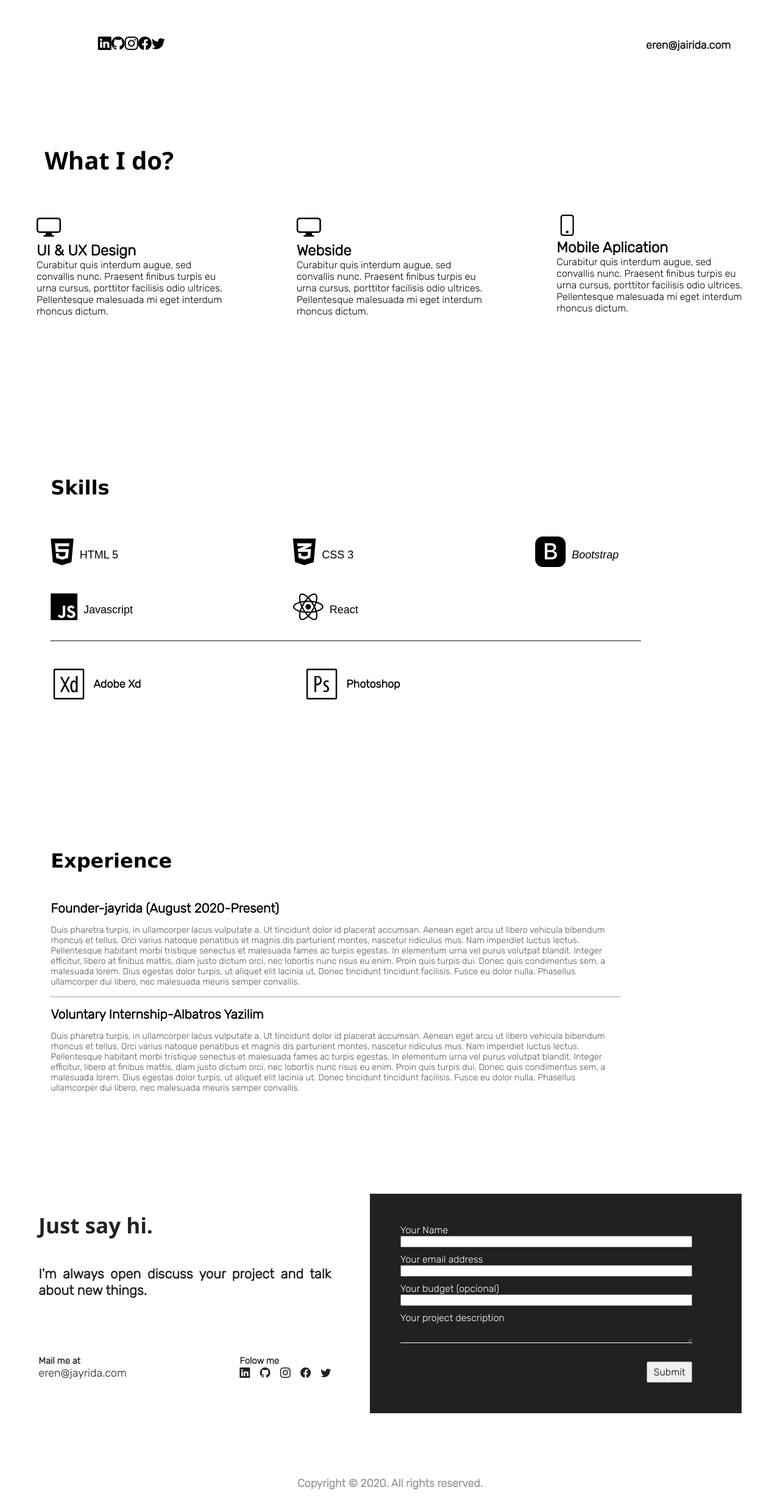
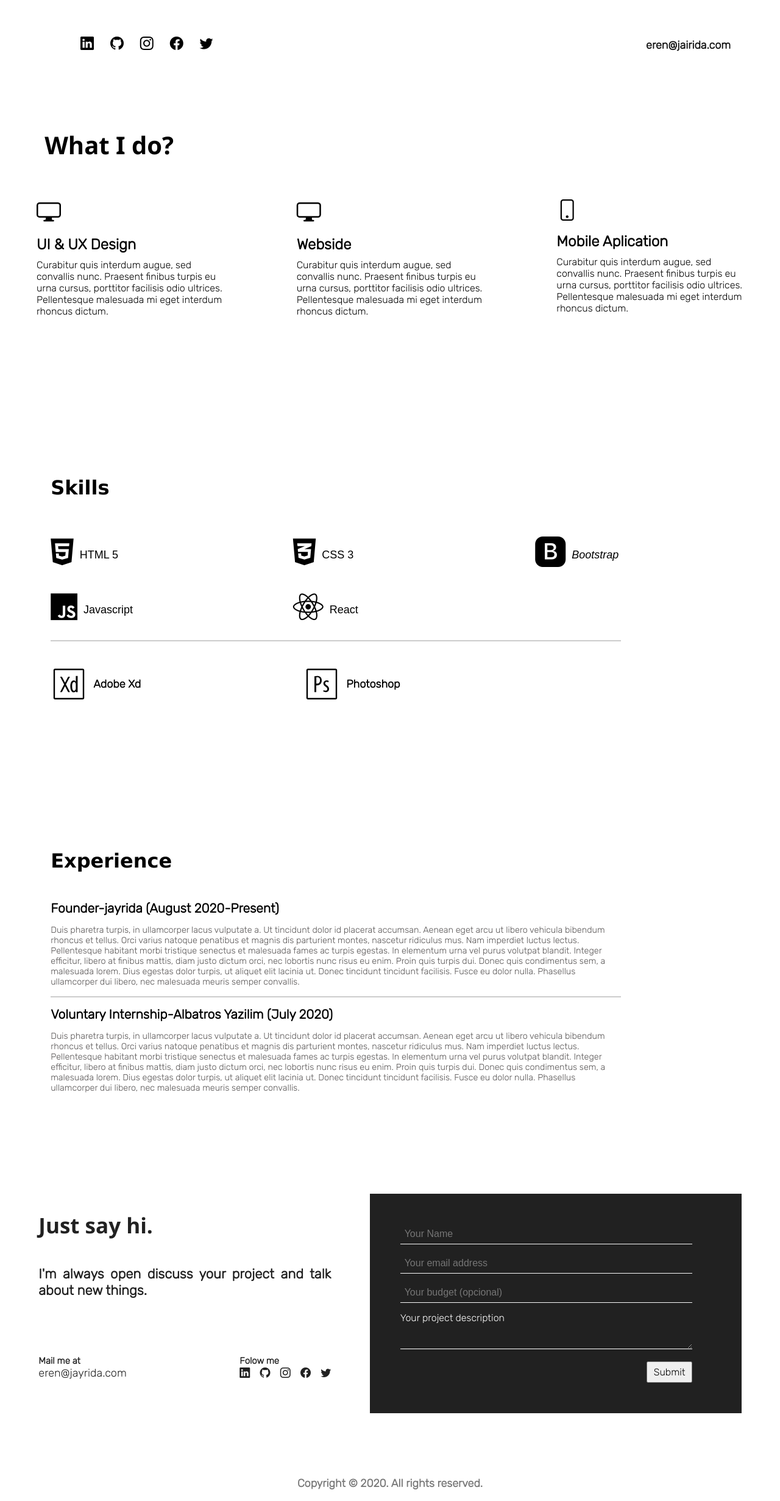
Before and after one commit to JuliVelasques/primer-tp-final, a React (Vite) app in the folder primer-tp-final/: page / in a window 1280 px wide. Shown: the part 1805-4267 px from the top of the page at 61% size. Built offline with nearby package versions, Linux system fonts and the light colour scheme.

Commit message:
Add modifications of the tp

```diff
--- a/primer-tp-final/src/App.css
+++ b/primer-tp-final/src/App.css
@@ -21,7 +21,7 @@
     border: 4px solid black;
     border-radius: 30px;
     height: 610px;
-    width: 78%;
+    width: 75%;
     display: flex;
     flex-direction: column;
     padding: 20px 80px;
@@ -252,7 +252,7 @@
 }
 
 .imagen1 {
-    width: 320px;
+    width: 300px;
     border-radius: 7px;
 }
 
@@ -264,9 +264,10 @@
 }
 
 .ubicacionIconos {
-    width: 33.7%;
+    margin-left: calc(16.5vh);
+    width: 17%;
     display: flex;
-    justify-content: center;
+    justify-content: space-between;
     align-items: end;
 }
 
@@ -310,7 +311,6 @@
 }
 
 .seccion-WhatIdo {
-    /* background-color: aqua; */
     width: 100%;
     height: 495px;
     display: flex;
@@ -341,6 +341,10 @@
 /* .bi-icono- */
 .bi-icono-display {
     font-size: 40px;
+}
+
+.titulos-de-que-hago {
+    padding: 15px 0 10px 0;
 }
 
 .divs {
@@ -422,9 +426,9 @@
 }
 
 .linea-negra {
-    width: calc(87%);
-    height: 2px;
-    background-color: gray;
+    width: calc(84%);
+    height: calc(1.5px);
+    background-color: rgb(204, 204, 204);
 }
 
 .icono-de-abajo {
@@ -473,7 +477,7 @@
 
 .linea-gris {
     width: calc(84%);
-    height: calc(1.5px);
+    height: calc(2px);
     background-color: rgb(204, 204, 204);
 }
 
@@ -548,23 +552,32 @@
     width: 95%;
 }
 
-/* Arreglar Formulario */
+.formulario-datos {
+    padding: 7px;
+    background-color: #212121;
+    border: none;
+    border-bottom: 1px solid #f8f8f8;
+    color: #f8f8f8;
+    font-size: medium;
+    font-family: Arial, Helvetica, sans-serif;
+}
+
 .descripcion {
     color: white;
     background-color: #212121;
     border: none;
     border-bottom: 1px solid white;
-    /* padding: 20px; */
-    margin-top: 5px;
+    font-size: 15px;
+    font-family: Arial, Helvetica, sans-serif;
 }
 
 .label-descripcion {
-    margin-top: 10px;
+    margin-top: 15px;
 }
 
 .espacio-enviar {
     width: 100%;
-    margin-top: 30px;
+    margin-top: 20px;
     display: flex;
     justify-content: end;
 }
@@ -582,75 +595,78 @@
     display: flex;
     align-items: center;
     justify-content: center;
-    color: #9b9a9a;
+    color: #797979;
     font-size: large;
     font-weight: 700;
 }
 
 /* Tipografia */
-.tipografia{
+.tipografia {
     background-color: #212121;
     width: 100%;
-    height: 250vh;
+    height: 243vh;
 }
 
-.titulo-tipografia{
-    width: 55vh;
+.titulo-tipografia {
+    width: 53vh;
     height: 200px;
     display: flex;
     justify-content: end;
     align-items: end;
     color: #f8f8f8;
+    letter-spacing: calc(1.5px);
+    font-size: x-large;
 }
 
-.forma-tipografica{
-    height: 140vh;
+.forma-tipografica {
+    height: 135vh;
     display: flex;
     align-items: center;
     justify-content: space-evenly;
 }
 
-.Aa{
-    height: 110vh;
+.Aa {
+    height: 90vh;
     width: 55%;
 }
 
-.letras-a{
+.letras-a {
     display: flex;
     align-items: center;
     justify-content: center;
     width: 100%;
     height: 70%;
-    font-size: 570px;
+    font-size: 560px;
     color: rgb(63, 63, 63);
 }
 
-.abcdario{
+.abcdario {
     height: 80vh;
-    width:  35%;
+    width: 35%;
 }
 
-.titulo-abcdario{
+.titulo-abcdario {
     width: 100%;
     height: 15vh;
     display: flex;
     align-items: end;
     font-size: 70px;
+    font-weight: 500;
     color: white;
 }
 
-.abecedario-letras{
+.abecedario-letras {
     width: 94%;
     font-size: 26px;
     font-weight: 700;
     margin-top: 50px;
     color: #f8f8f8;
     height: 80px;
-    text-align:justify;
+    text-align: justify;
     letter-spacing: 4px;
 }
 
-.numeros-tipografia{
+.numeros-tipografia {
     width: 65%;
     font-size: 26px;
     font-weight: 700;
@@ -660,7 +676,7 @@
     letter-spacing: 4px;
 }
 
-.titulo-colores{
+.titulo-colores {
     width: 300px;
     padding: 10px;
     height: 70px;
@@ -672,7 +688,7 @@
     color: #f8f8f8;
 }
 
-.posicion-colores{
+.posicion-colores {
     display: flex;
     height: 300px;
     width: 50%;
@@ -680,20 +696,20 @@
     align-items: center;
 }
 
-.posicion-colores1{
+.posicion-colores1 {
     display: flex;
     flex-direction: column;
     padding: 90px;
 }
 
-.colorblanco{
+.colorblanco {
     background-color: #f8f8f8;
     width: 130px;
     height: 160px;
     border-radius: 20px;
 }
 
-.colornegro{
+.colornegro {
     background-color: #212121;
     width: 130px;
     height: 160px;
@@ -701,9 +717,49 @@
     border: 1.5px solid #f8f8f8;
 }
 
-.textoColor{
+.textoColor {
     width: 100%;
     text-align: center;
     color: #f8f8f8;
     margin-top: 5px;
 }
+
+/* Footer */
+.estructura-ultima-parte {
+    height: 80vh;
+}
+
+.titulo-ultima-parte {
+    height: 45%;
+    display: flex;
+    justify-content: center;
+    align-items: center;
+    font-size: 87px;
+    padding-top: 10px;
+    font-family: 'Segoe UI', Tahoma, Geneva, Verdana, sans-serif;
+}
+
+.sub-titulo-ultima-parte {
+    height: 25%;
+    display: flex;
+    justify-content: center;
+    align-items: center;
+    font-size: 35px;
+    padding-top: 10px;
+    letter-spacing: calc(0.5px);
+}
+
+.pagina-com {
+    text-align: center;
+    font-size: x-large;
+    font-weight: 700;
+    letter-spacing: 1px;
+}
+
+.texto-gmail {
+    text-align: center;
+    font-size: x-large;
+    font-weight: 700;
+    margin-top: 10px;
+    letter-spacing: 1px;
+}
--- a/primer-tp-final/src/App.jsx
+++ b/primer-tp-final/src/App.jsx
@@ -7,7 +7,7 @@ function App() {
   return (
     <>
       <header className='fondo'>
-        <h3 className='primerTitulo'>WEB DESIGN / 2020</h3>
+        <h3 className='primerTitulo' id='Home'>WEB DESIGN / 2020</h3>
         <section className='comienzo'>
           <nav className='contenedorUno'>
             <div className='contenedoIconoYTexto'>
@@ -55,11 +55,11 @@ function App() {
               <i className=" Icono-bi bi-list"></i>
             </div>
             <div className='menu-Opciones'>
-              <a className='a-menu' href="" id='#Home'>Home</a>
-              <a className='a-menu' href="" id='#Servicio'>Servicio</a>
-              <a className='a-menu' href="" id='#Skills'>Skills</a>
-              <a className='a-menu' href="" id='#Experience'>Experience</a>
-              <a className='a-menu' href="" id='#Contact'>Contact</a>
+              <a className='a-menu' href="#Home">Home</a>
+              <a className='a-menu' href="#Servicio">Servicio</a>
+              <a className='a-menu' href="#Skills">Skills</a>
+              <a className='a-menu' href="#Experience">Experience</a>
+              <a className='a-menu' href="#Contact">Contact</a>
             </div>
           </nav>
           <div className='textoEImagen'>
@@ -99,26 +99,26 @@ function App() {
           </div>
         </section>
         <section className='seccion-WhatIdo'>
-          <h1 className='titulo-whatido'>What I do?</h1>
+          <h1 className='titulo-whatido' id='Servicio'>What I do?</h1>
           <nav className='div-texto-que-hago'>
             <div className='divs'>
               <i className="bi-icono-display bi-display"></i>
-              <h2>UI & UX Design</h2>
+              <h2 className='titulos-de-que-hago'>UI & UX Design</h2>
               <p>Curabitur quis interdum augue, sed convallis nunc. Praesent finibus turpis eu urna cursus, porttitor facilisis odio ultrices. Pellentesque malesuada mi eget interdum rhoncus dictum.</p>
             </div>
             <div className='divs'>
               <i className="bi-icono-display bi-display"></i>
-              <h2>Webside</h2>
+              <h2 className='titulos-de-que-hago'>Webside</h2>
               <p>Curabitur quis interdum augue, sed convallis nunc. Praesent finibus turpis eu urna cursus, porttitor facilisis odio ultrices. Pellentesque malesuada mi eget interdum rhoncus dictum.</p>
             </div>
             <div className='divs'>
               <i class="bi-icono-telefono bi-phone"></i>
-              <h2>Mobile Aplication</h2>
+              <h2 className='titulos-de-que-hago'>Mobile Aplication</h2>
               <p>Curabitur quis interdum augue, sed convallis nunc. Praesent finibus turpis eu urna cursus, porttitor facilisis odio ultrices. Pellentesque malesuada mi eget interdum rhoncus dictum.</p>
             </div>
           </nav>
         </section>
-        <section className='padre-iconos'>
+        <section className='padre-iconos' id='Skills'>
           <h1 className='tituloSkills'>Skills</h1>
           <ul className='iconos-trabajo'>
             <i className="icono fa-brands fa-html5"><p className='texto-iconos-skills'>HTML 5</p></i>
@@ -146,7 +146,7 @@ function App() {
             </div>
           </ul>
         </section>
-        <section className='seccion-de-experiencia'>
+        <section className='seccion-de-experiencia' id='Experience'>
           <h1 className='titulo-experiencia'>Experience</h1>
           <div className='h2-y-p'>
             <h2 className='subtitulo-experiencia'>Founder-jayrida (August 2020-Present)</h2>
@@ -154,13 +154,13 @@ function App() {
               Duis pharetra turpis, in ullamcorper lacus vulputate a. Ut tincidunt dolor id placerat accumsan. Aenean eget arcu ut libero vehicula bibendum rhoncus et tellus. Orci varius natoque penatibus et magnis dis parturient montes, nascetur ridiculus mus. Nam imperdiet luctus lectus. Pellentesque habitant morbi tristique senectus et malesuada fames ac turpis egestas. In elementum urna vel purus volutpat blandit. Integer efficitur, libero at finibus mattis, diam justo dictum orci, nec lobortis nunc risus eu enim. Proin quis turpis dui. Donec quis condimentus sem, a malesuada lorem. Dius egestas dolor turpis, ut aliquet elit lacinia ut. Donec tincidunt tincidunt facilisis. Fusce eu dolor nulla. Phasellus ullamcorper dui libero, nec malesuada meuris semper convallis.
             </p>
             <div class="linea-gris"></div>
-            <h2 className='subtitulo-experiencia'>Voluntary Internship-Albatros Yazilim</h2>
+            <h2 className='subtitulo-experiencia'>Voluntary Internship-Albatros Yazilim (July 2020)</h2>
             <p className='texto-founder'>
               Duis pharetra turpis, in ullamcorper lacus vulputate a. Ut tincidunt dolor id placerat accumsan. Aenean eget arcu ut libero vehicula bibendum rhoncus et tellus. Orci varius natoque penatibus et magnis dis parturient montes, nascetur ridiculus mus. Nam imperdiet luctus lectus. Pellentesque habitant morbi tristique senectus et malesuada fames ac turpis egestas. In elementum urna vel purus volutpat blandit. Integer efficitur, libero at finibus mattis, diam justo dictum orci, nec lobortis nunc risus eu enim. Proin quis turpis dui. Donec quis condimentus sem, a malesuada lorem. Dius egestas dolor turpis, ut aliquet elit lacinia ut. Donec tincidunt tincidunt facilisis. Fusce eu dolor nulla. Phasellus ullamcorper dui libero, nec malesuada meuris semper convallis.
             </p>
           </div>
         </section>
-        <section className='parte-contactame'>
+        <section className='parte-contactame' id='Contact'>
           <div className='parte-di-hola'>
             <h1 className='titulo-di-hola'>Just say hi.</h1>
             <p className='texto-di-hola'>I'm always open discuss your project and talk about new things.</p>
@@ -193,14 +193,14 @@ function App() {
           </div>
           <div className='sub-cuerpo'>
             <form className='cuerpo' action="https://formsubmit.co/c6da41a5b590655b858402a8ef49d56b" method="POST">
-              <label htmlFor="Nombre">Your Name</label>
-              <input type="text" name='name' />
+              <label htmlFor="Nombre"></label>
+              <input className='formulario-datos' type="text" name='name' placeholder='Your Name'/>
 
-              <label className='label-descripcion' htmlfor="email">Your email address</label>
-              <input type="email" name='email' />
+              <label className='label-descripcion' htmlfor="email"></label>
+              <input className='formulario-datos' type="email" name='email' placeholder='Your email address'/>
 
-              <label className='label-descripcion' htmlfor="subject">Your budget (opcional)</label>
-              <input type="text" name='subject' />
+              <label className='label-descripcion' htmlfor="subject"></label>
+              <input className='formulario-datos' type="text" name='subject' placeholder='Your budget (opcional)'/>
 
               <label className='label-descripcion' htmlfor="comments">Your project description</label>
               <textarea className='descripcion' name="comments" cols="15" rows="5"></textarea>
@@ -242,7 +242,12 @@ function App() {
           </ul>
         </section>
       </main>
-
+      <footer className='estructura-ultima-parte'>
+        <h1 className='titulo-ultima-parte'>Thanks for watching</h1>
+        <h3 className='sub-titulo-ultima-parte'>Available for new projects</h3>
+        <p className='pagina-com'>eren@jayrida.com</p>
+        <p className='texto-gmail'>mehmeterenolgun@gmail.com</p>
+      </footer>
     </>
   )
 }
```
